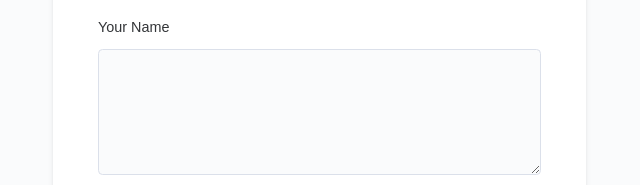
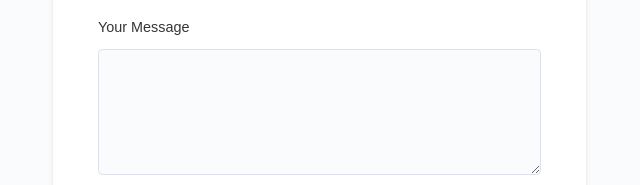
Before and after one commit to tracy-tucker/fitness-library, a Gatsby site: page /contact in a window 1280 px wide. Shown: the part 306-491 px from the top of the page, 614-1254 px from the left. Built offline with nearby package versions, Linux system fonts and the light colour scheme; Gatsby itself is replaced by a stand-in of ours.

Commit message:
Correction to Contact page

```diff
--- a/src/pages/contact.js
+++ b/src/pages/contact.js
@@ -35,7 +35,7 @@ const Contact = () => {
                 <input type="text" name="email" id="email" />
               </div>
               <div className="form-row">
-                <label htmlFor="message">Your Name</label>
+                <label htmlFor="message">Your Message</label>
                 <textarea name="message" id="message"></textarea>
               </div>
               <button type="submit" className="btn block">
```
